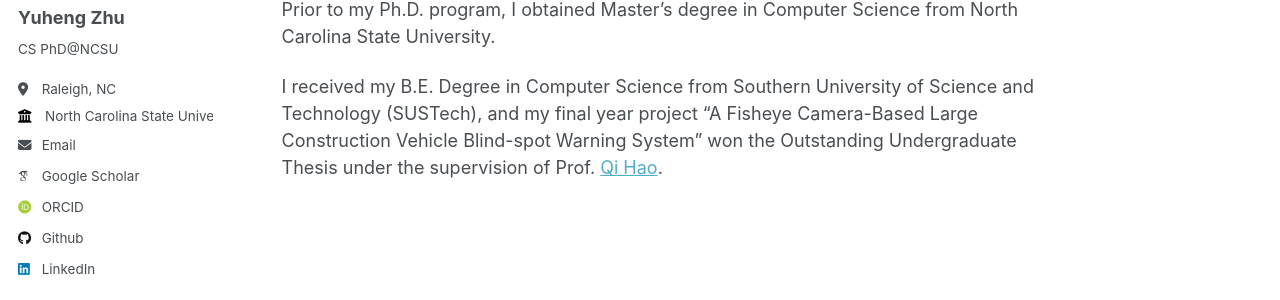
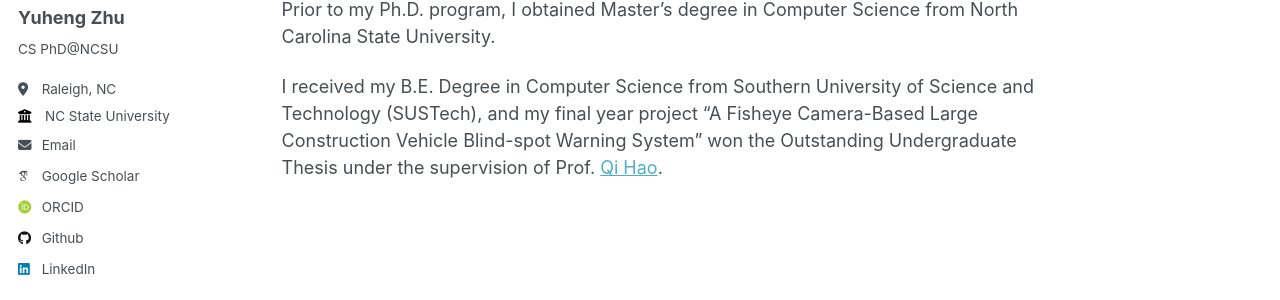
Before and after one commit to yzhu27/PersonalPage, a Jekyll site: the page built from _pages/about.md, in a window 1280 px wide. Shown: the part 284-584 px from the top of the page. Built offline with Jekyll 4.4.1, drawn with Linux system fonts in a browser that asks for light colours; some web fonts are replaced.

Commit message:
Update _config.yml

```diff
--- a/_config.yml
+++ b/_config.yml
@@ -26,7 +26,7 @@ author:
   pronouns         : # example: "she/her"
   bio              : "CS PhD@NCSU"
   location         : "Raleigh, NC"
-  employer         : "North Carolina State University"
+  employer         : "NC State University"
   uri              : # URL
   email            : "yzhu63@ncsu.edu"
 
```
